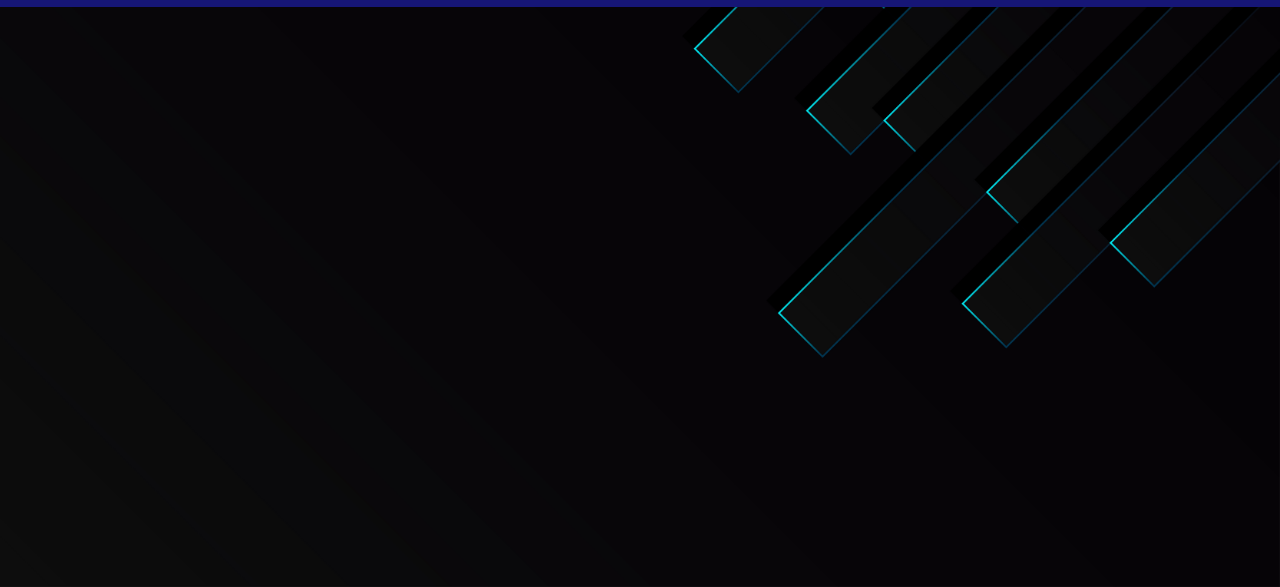
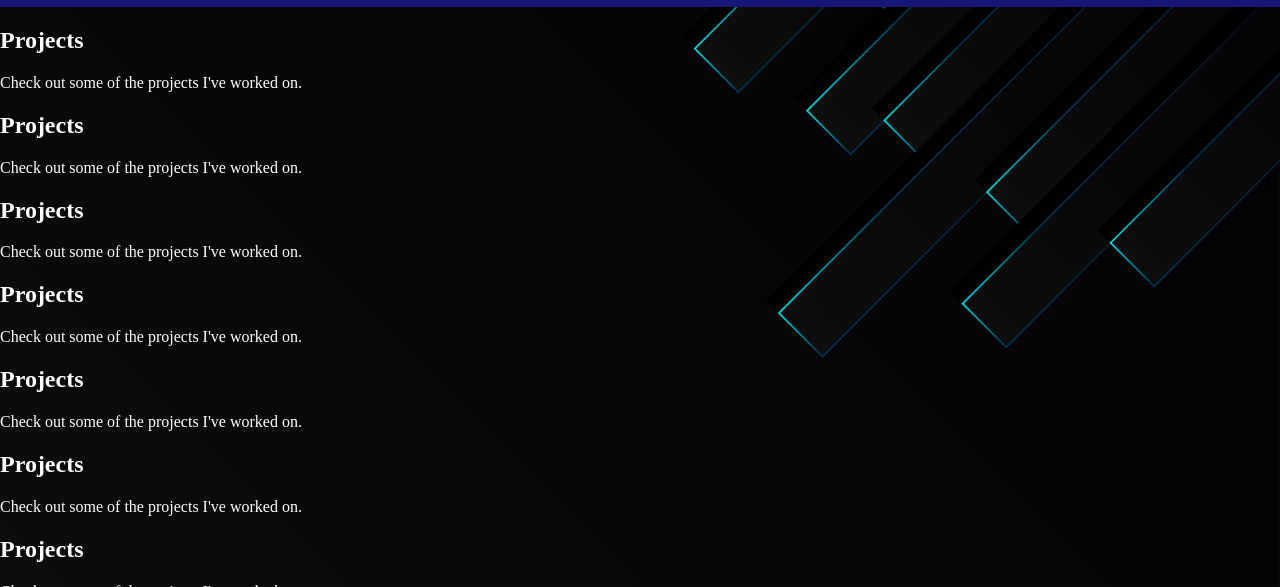
Before and after one commit to DyproCode/DyproCode.github.io, a plain HTML site: page index.html in a window 1280 px wide. Shown: the part 213-800 px from the top of the page. Drawn offline with Linux system fonts and the light colour scheme.

Commit message:
added stuff

```diff
--- a/index.html
+++ b/index.html
@@ -9,11 +9,52 @@
         <body>
             <nav>
                 <ul>
-                    <li><a>Home</a></li>
-                    <li><a>About</a></li>
-                    <li><a>Projects</a></li>
-                    <li><a>Contact Me</a></li>
+                    <li><a href = "#Home">Home</a></li>
+                    <li><a href = "#About">About</a></li>
+                    <li><a href = "#Projects">Projects</a></li>
+                    <li><a href = "#ContactMe">Contact Me</a></li>
                 </ul>
             </nav>
+            <section id = "Home">
+                <h1>Projects</h1>
+                <p>Check out some of the projects I've worked on.</p>
+                <h1>Projects</h1>
+                <p>Check out some of the projects I've worked on.</p>
+                <h1>Projects</h1>
+                <p>Check out some of the projects I've worked on.</p>
+                <h1>Projects</h1>
+                <p>Check out some of the projects I've worked on.</p>
+            </section>
+            <section id = "About">
+                <h1>Projects</h1>
+                <p>Check out some of the projects I've worked on.</p>
+                <h1>Projects</h1>
+                <p>Check out some of the projects I've worked on.</p>
+                <h1>Projects</h1>
+                <p>Check out some of the projects I've worked on.</p>
+                <h1>Projects</h1>
+                <p>Check out some of the projects I've worked on.</p>
+            </section>
+            <section id = "Projects">
+                <h1>Projects</h1>
+                <p>Check out some of the projects I've worked on.</p>
+                <h1>Projects</h1>
+                <p>Check out some of the projects I've worked on.</p>
+                <h1>Projects</h1>
+                <p>Check out some of the projects I've worked on.</p>
+                <h1>Projects</h1>
+                <p>Check out some of the projects I've worked on.</p>
+
+            </section>
+            <section id = "ContactMe">
+                <h1>Projects</h1>
+                <p>Check out some of the projects I've worked on.</p>
+                <h1>Projects</h1>
+                <p>Check out some of the projects I've worked on.</p>
+                <h1>Projects</h1>
+                <p>Check out some of the projects I've worked on.</p>
+                <h1>Projects</h1>
+                <p>Check out some of the projects I've worked on.</p>
+            </section>
         </body>
     </html>
--- a/style.css
+++ b/style.css
@@ -1,3 +1,7 @@
+html{
+    scroll-behavior: smooth;
+}
+
 body{
     margin: 0;
     padding: 0;
@@ -33,4 +37,18 @@ nav li{
     padding: 0;
     padding-left: 25px;
     display: inline;
-  }
+}
+
+
+p, h1{
+    color: white
+}
+
+html, body {
+    overflow: hidden;
+    height: 100%;
+}
+
+body{
+    overflow-y: scroll;
+}
```
